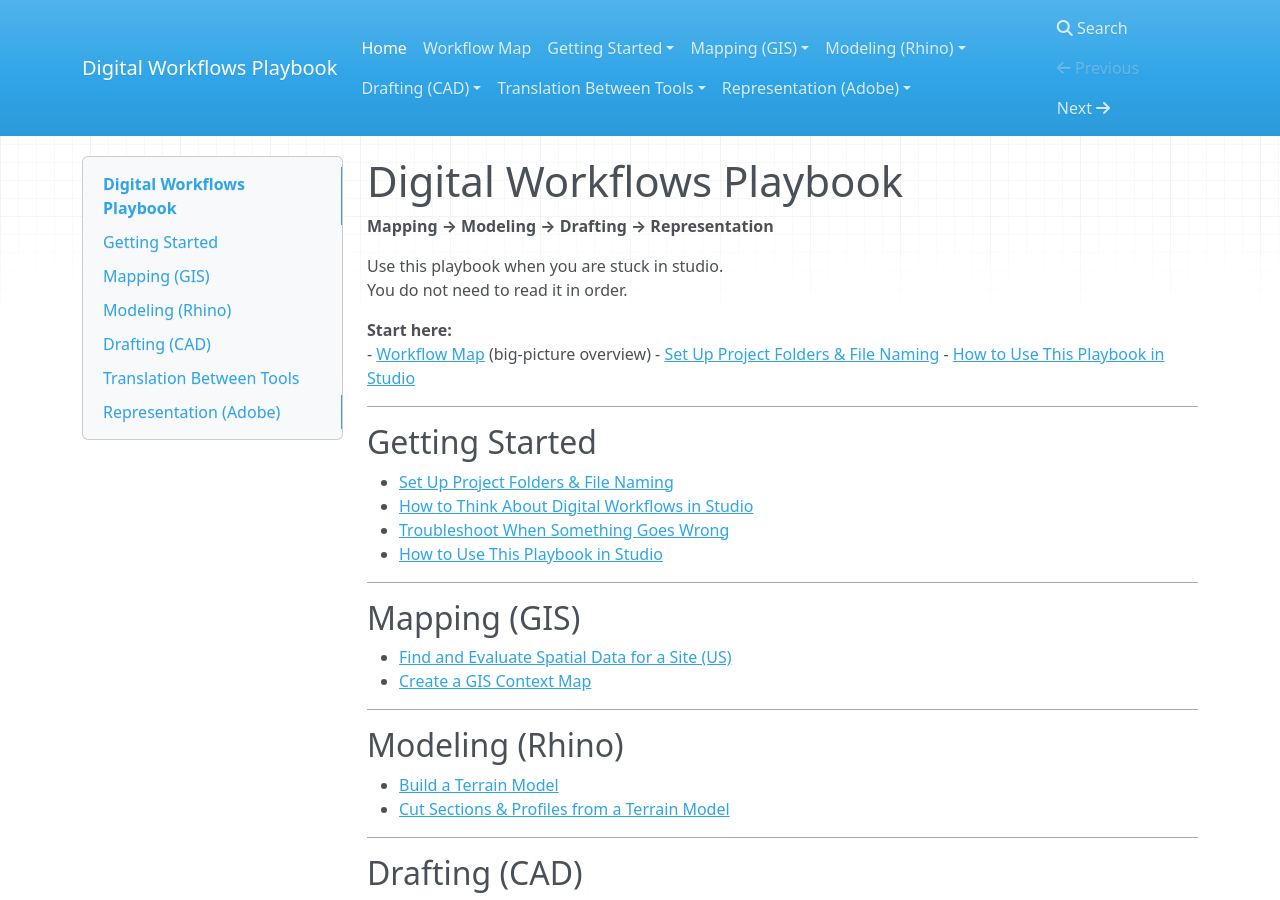
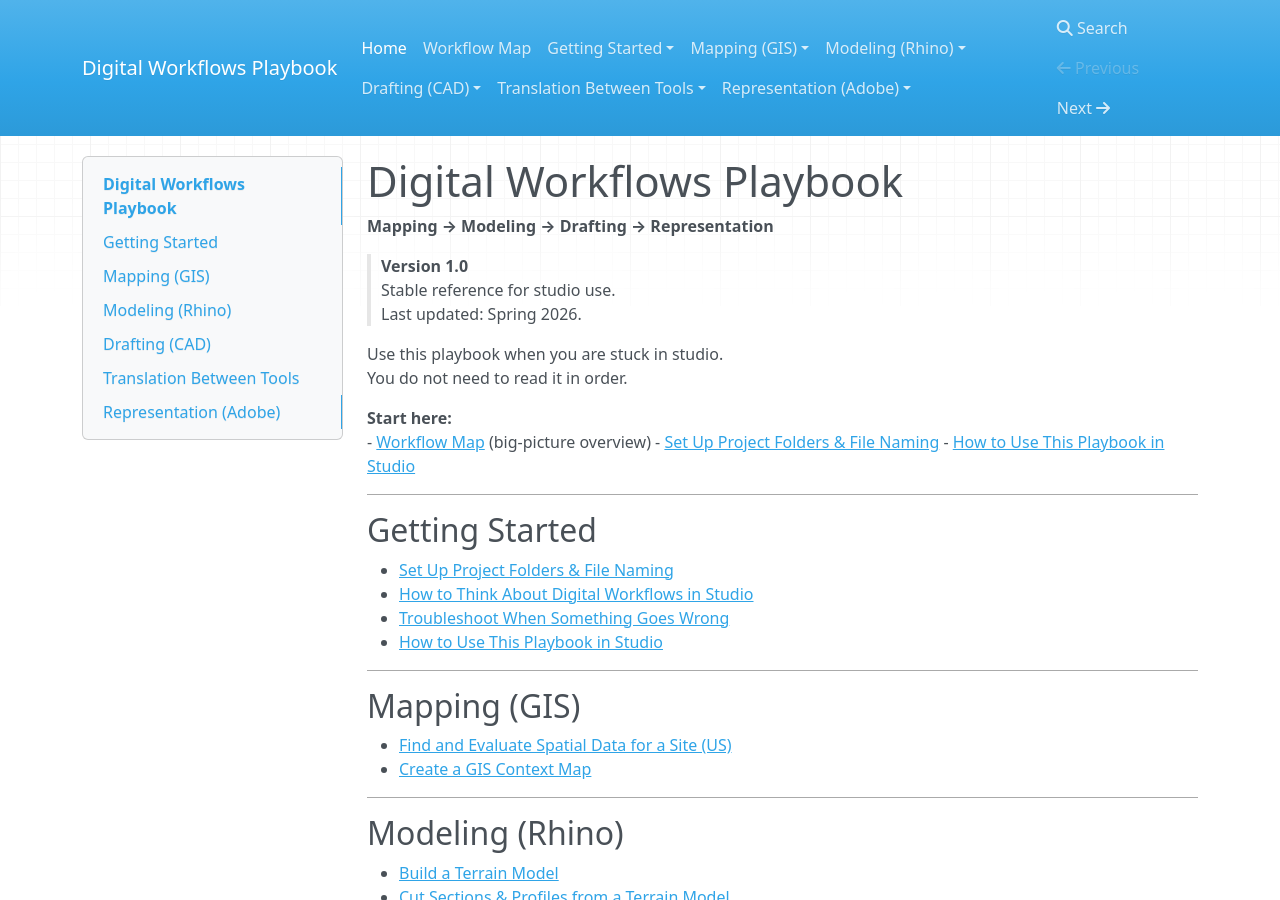
Before and after one commit to machineLandscape/digital-workflows-playbook, an MkDocs documentation site: the page built from docs/index.md, in a window 1280 px wide and 900 px high. Built offline with MkDocs 1.6.1, drawn with Linux system fonts in a browser that asks for light colours; nearby versions of some CDN libraries.

Commit message:
Update index.md

```diff
--- a/docs/index.md
+++ b/docs/index.md
@@ -1,6 +1,11 @@
 # Digital Workflows Playbook
 
 **Mapping → Modeling → Drafting → Representation**
+
+> **Version 1.0**
+> Stable reference for studio use.
+> Last updated: Spring 2026.
+
 
 Use this playbook when you are stuck in studio.
 You do not need to read it in order.
```
